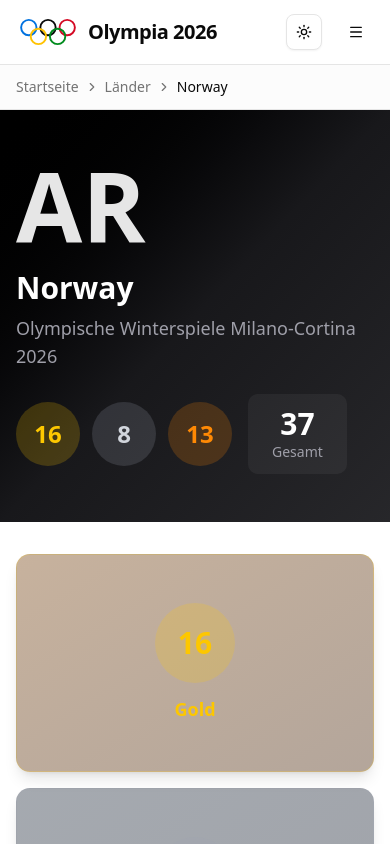
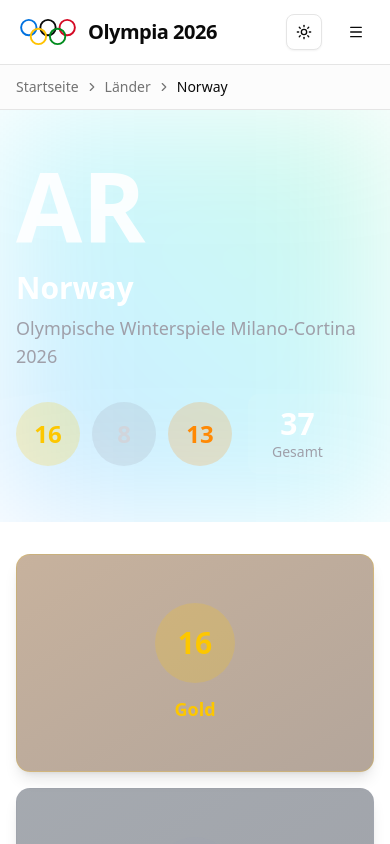
Before and after one commit to LF-12-Olympia-Projekt/frontend, a Next.js app: page /1/nations/ar in a window 390 px wide. Shown: the top 844 px of the page. Built offline with nearby package versions, Linux system fonts and the light colour scheme.

Commit message:
Edit Hero Gradient

```diff
--- a/components/country-hero.tsx
+++ b/components/country-hero.tsx
@@ -20,8 +20,12 @@
   const medalTable = dictionary.medalTable || {}
 
 return (
-    <section className="relative overflow-hidden bg-gradient-to-br from-black via-zinc-900 to-zinc-800 px-4 py-12 sm:px-6 lg:px-8">
-      <div className="mx-auto max-w-7xl">
+  <section className="relative overflow-hidden px-4 py-12 sm:px-6 lg:px-8">
+    {/* Gradient Hintergrund wie bei SportHero */}
+    <div className="absolute inset-0 bg-gradient-to-tr from-blue-500/20 via-cyan-400/20 to-green-400/20 blur-3xl" />
+
+    {/* Hero Content */}
+    <div className="relative z-10 mx-auto max-w-7xl">
       <div className="flex flex-col gap-6 lg:flex-row lg:items-end lg:justify-between">
         {/* Left Side - Country Info */}
         <div className="flex-1">
--- a/components/sport-hero.tsx
+++ b/components/sport-hero.tsx
@@ -43,9 +43,14 @@
   const IconComponent = iconConfig.icon
 
   return (
-    <div className="border-b border-border bg-muted/30 px-4 py-8 sm:px-6 lg:px-8">
-      <div className="mx-auto max-w-7xl">
+  <div className="relative overflow-hidden border-b border-border bg-muted/30 px-4 py-8 sm:px-6 lg:px-8">
+
+    {/* Weicher Gesamt-Gradient */}
+    <div className="pointer-events-none absolute inset-0 bg-gradient-to-r from-blue-500/10 via-transparent to-green-500/10" />
+
+    <div className="relative mx-auto max-w-7xl">
       <div className="flex flex-col gap-6 sm:flex-row sm:items-center sm:justify-between">
+
         {/* Left: Icon and Title */}
         <div className="flex items-center gap-4">
           <div className={`flex h-20 w-20 items-center justify-center rounded-2xl ${iconConfig.bgColor}`}>
@@ -70,6 +75,7 @@
             <div className="text-sm text-muted-foreground">{medalsLabel}</div>
           </div>
         </div>
+
       </div>
     </div>
   </div>
```
Lines whose indentation alone changed are shown as unchanged.
